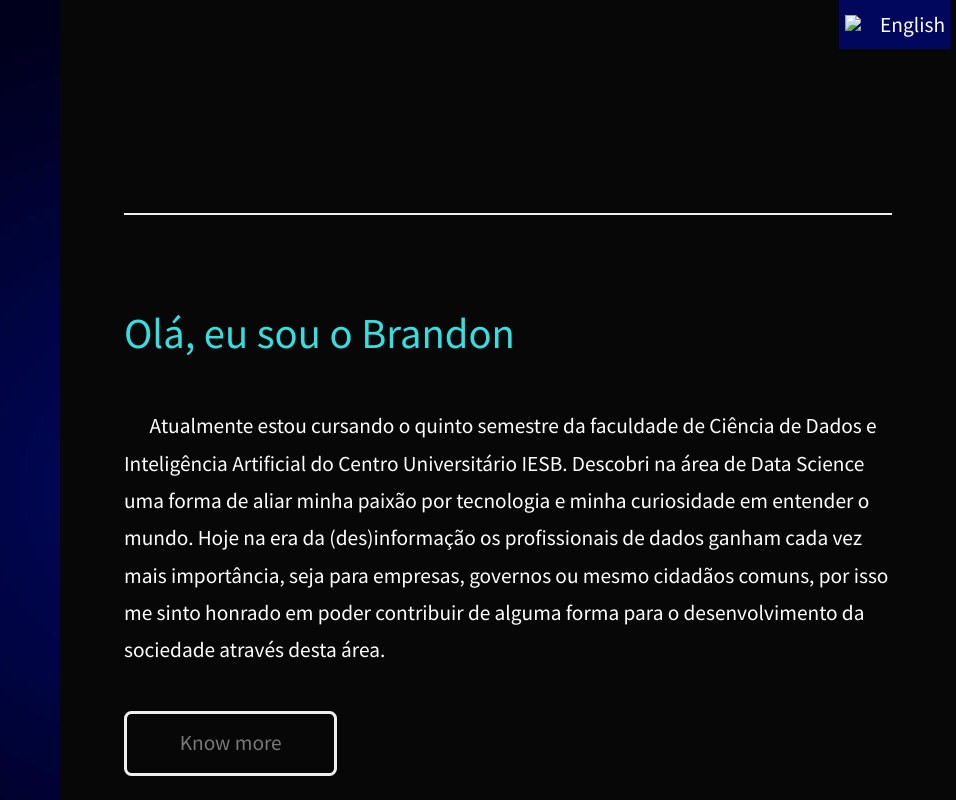
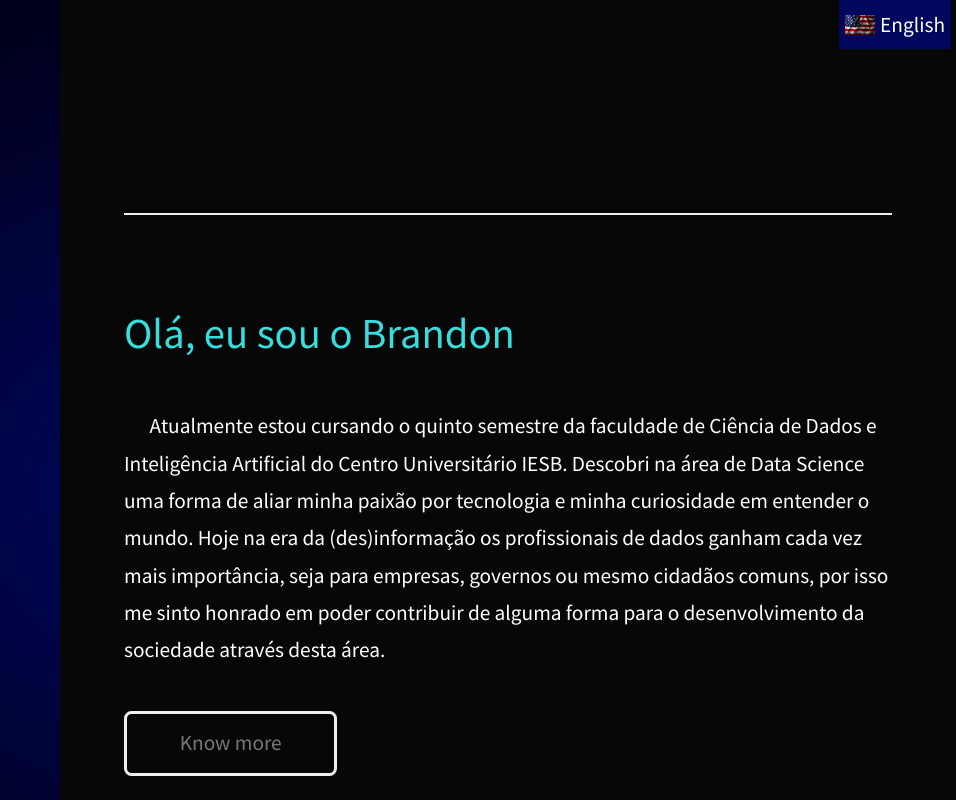
Before and after one commit to BrandonSaraiva/brandonsaraiva.github.io, a plain HTML site: page index_pt.html in a window 1280 px wide. Shown: the top 800 px of the page, 324-1280 px from the left. Drawn offline with Linux system fonts and the light colour scheme.

Commit message:
Update index_pt.html

```diff
--- a/index_pt.html
+++ b/index_pt.html
@@ -40,7 +40,7 @@
 	<!-- Main -->
 	<main id="main">
 		<a href="index.html" style="position: fixed; top: 0; right: 5px; padding: 5px; background-color: #01075D; border: 1px solid #01075D; display: flex; align-items: center; text-decoration: none; color: #fff;">
-			<img src="../devportfolio/eua.jpg" alt="Bandeira do Brasil" style="width: 30px; height: 20px; margin-right: 5px;">
+			<img src="eua.jpg" alt="Bandeira do Brasil" style="width: 30px; height: 20px; margin-right: 5px;">
 			<div>English</div>
 		  </a>
 
```
